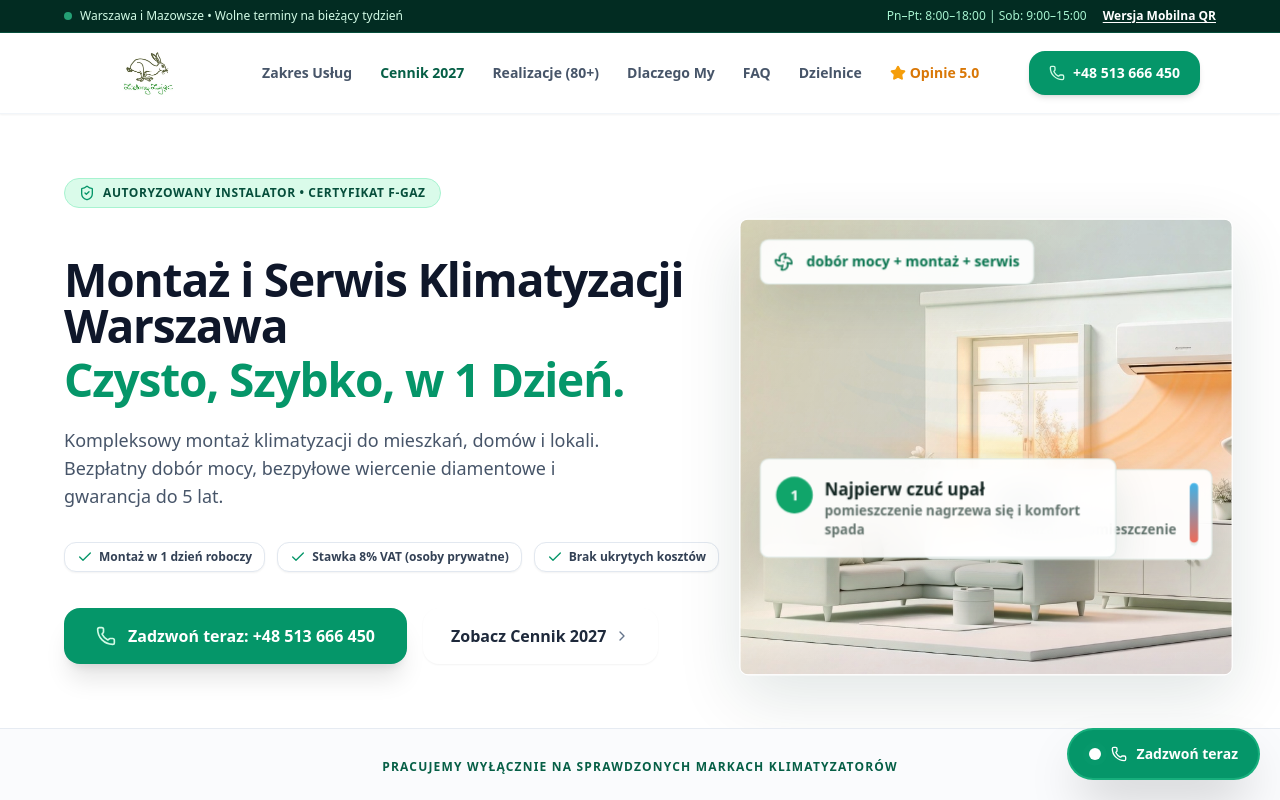
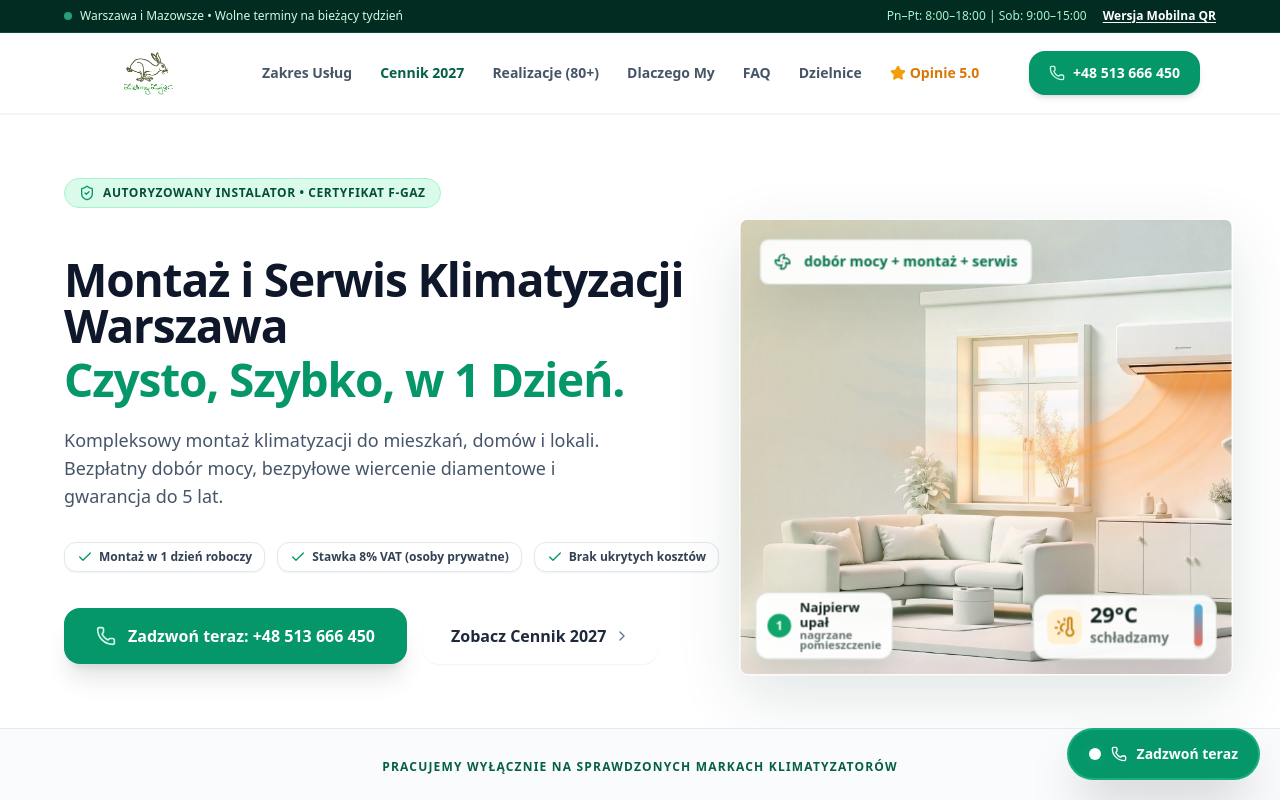
Before and after one commit to averysultan3-creator/s-klima, a React (Vite) app: page / in a window 1280 px wide. Shown: the top 800 px of the page. Built offline with nearby package versions, Linux system fonts and the light colour scheme.

Commit message:
fix: remove duplicate comfort-result overlay, make steps pill compact and lower position

```diff
--- a/src/OriginalHeroRoom.jsx
+++ b/src/OriginalHeroRoom.jsx
@@ -6,7 +6,7 @@ import {
   useSpring,
   useTransform,
 } from "framer-motion";
-import { Fan, ThermometerSun, Check } from "lucide-react";
+import { Fan, ThermometerSun } from "lucide-react";
 import { assetPath } from "./utils";
 
 export default function OriginalHeroRoom() {
@@ -14,31 +14,27 @@ export default function OriginalHeroRoom() {
   const [temp, setTemp] = useState(29);
   const progressMotion = useMotionValue(0);
 
-  // Wheel interaction: WHEN CURSOR IS OVER ANIMATION -> prevent page scroll & animate room!
+  // Wheel interaction: scroll page normally when outside, animate room when hovered
   useEffect(() => {
     const el = containerRef.current;
     if (!el) return;
 
     const handleWheel = (e) => {
-      // Prevent default page scroll while hovering over the room
       e.preventDefault();
       e.stopPropagation();
 
       const current = progressMotion.get();
-      // Sensitivity factor
-      const delta = e.deltaY > 0 ? 0.045 : -0.045;
+      const delta = e.deltaY > 0 ? 0.05 : -0.05;
       const next = Math.min(1, Math.max(0, current + delta));
       progressMotion.set(next);
     };
 
-    // Note: passive: false is strictly required to allow e.preventDefault()
     el.addEventListener("wheel", handleWheel, { passive: false });
     return () => {
       el.removeEventListener("wheel", handleWheel);
     };
   }, [progressMotion]);
 
-  // Exact spring and transforms from the original S-Klima engine
   const smooth = useSpring(progressMotion, { stiffness: 72, damping: 24, mass: 0.25 });
   const cameraScale = useTransform(smooth, [0, 0.18, 0.55, 1], [1.08, 1.34, 0.92, 0.92]);
   const cameraY = useTransform(smooth, [0, 0.18, 0.55, 1], [16, -24, 0, 0]);
@@ -58,9 +54,6 @@ export default function OriginalHeroRoom() {
   const hotStoryOpacity = useTransform(smooth, [0, 0.16, 0.3], [1, 1, 0]);
   const airflowStoryOpacity = useTransform(smooth, [0.24, 0.4, 0.58], [0, 1, 0]);
   const coolStoryOpacity = useTransform(smooth, [0.54, 0.74, 1], [0, 1, 1]);
-
-  const finalCardOpacity = useTransform(smooth, [0.72, 0.88, 1], [0, 1, 1]);
-  const finalCardY = useTransform(smooth, [0.72, 1], [18, 0]);
 
   const tempMotion = useTransform(smooth, [0, 0.25, 0.65, 1], [29, 27, 22, 21]);
   const mercuryScale = useTransform(smooth, [0, 1], [1, 0.28]);
@@ -118,42 +111,48 @@ export default function OriginalHeroRoom() {
           <span className="snow-dot dot-three" />
         </motion.div>
 
-        {/* Thermometer Widget */}
+        {/* Thermometer Widget on bottom right */}
         <div className="thermo-card" aria-label={`Temperatura ${temp} stopni`}>
           <div className="thermo-icon">
-            <ThermometerSun size={22} />
+            <ThermometerSun size={20} />
           </div>
           <div>
             <strong>{temp}°C</strong>
-            <span>{temp > 23 ? "schładzamy pomieszczenie" : "komfort gotowy"}</span>
+            <span>{temp > 23 ? "schładzamy" : "komfort gotowy"}</span>
           </div>
           <div className="mercury-track">
             <motion.span style={{ scaleY: mercuryScale, transformOrigin: "bottom" }} />
           </div>
         </div>
 
-        {/* Service badge */}
+        {/* Clean top badge without duplicate comfort overlay */}
         <div className="install-badge">
-          <Fan size={18} />
+          <Fan size={16} />
           dobór mocy + montaż + serwis
         </div>
 
-        {/* 1-2-3 Story Card */}
-        <div className="hero-story">
-          <motion.div style={{ opacity: hotStoryOpacity }}>
-            <span>1</span>
-            <strong>Najpierw czuć upał</strong>
-            <small>pomieszczenie nagrzewa się i komfort spada</small>
+        {/* Compact, lowered 1-2-3 Story Card in bottom left */}
+        <div className="hero-story-compact">
+          <motion.div style={{ opacity: hotStoryOpacity }} className="story-step">
+            <span className="step-num">1</span>
+            <div className="step-text">
+              <strong>Najpierw upał</strong>
+              <small>nagrzane pomieszczenie</small>
+            </div>
           </motion.div>
-          <motion.div style={{ opacity: airflowStoryOpacity }}>
-            <span>2</span>
-            <strong>Urządzenie rozprowadza chłód</strong>
-            <small>nawiew szybko miesza powietrze w pokoju</small>
+          <motion.div style={{ opacity: airflowStoryOpacity }} className="story-step">
+            <span className="step-num">2</span>
+            <div className="step-text">
+              <strong>Nawiew chłodzi</strong>
+              <small>cyrkulacja powietrza</small>
+            </div>
           </motion.div>
-          <motion.div style={{ opacity: coolStoryOpacity }}>
-            <span>3</span>
-            <strong>W pokoju robi się przyjemnie</strong>
-            <small>temperatura spada, komfort rośnie od razu</small>
+          <motion.div style={{ opacity: coolStoryOpacity }} className="story-step">
+            <span className="step-num">3</span>
+            <div className="step-text">
+              <strong>Przyjemny chłód</strong>
+              <small>komfortowe 21°C</small>
+            </div>
           </motion.div>
         </div>
 
@@ -166,18 +165,6 @@ export default function OriginalHeroRoom() {
           <img src={assetPath("/ac-closeup.png")} alt="" className="ac-closeup-image" />
           <span>cichy nawiew</span>
         </motion.div>
-
-        {/* Final Result Success Card */}
-        <motion.div
-          className="comfort-result"
-          style={{ opacity: finalCardOpacity, y: finalCardY }}
-        >
-          <Check size={18} />
-          <div>
-            <strong>Komfort gotowy</strong>
-            <span>wycena, dobór i termin w jednym miejscu</span>
-          </div>
-        </motion.div>
       </motion.div>
     </div>
   );
--- a/src/styles.css
+++ b/src/styles.css
@@ -22,6 +22,87 @@
 .no-scrollbar {
   -ms-overflow-style: none;
   scrollbar-width: none;
+}
+
+.hero-story-compact {
+  position: absolute;
+  left: 14px;
+  bottom: 14px;
+  width: auto;
+  max-width: 210px;
+  min-height: 48px;
+  pointer-events: none;
+  z-index: 10;
+}
+
+.hero-story-compact .story-step {
+  position: absolute;
+  left: 0;
+  bottom: 0;
+  display: flex;
+  align-items: center;
+  gap: 8px;
+  padding: 6px 10px;
+  border: 1px solid rgba(220, 233, 229, 0.95);
+  border-radius: 12px;
+  background: rgba(255, 255, 255, 0.94);
+  box-shadow: 0 10px 25px rgba(12, 46, 38, 0.12);
+  backdrop-filter: blur(10px);
+}
+
+.hero-story-compact .step-num {
+  display: flex;
+  align-items: center;
+  justify-content: center;
+  width: 22px;
+  height: 22px;
+  border-radius: 50%;
+  background: var(--emerald, #10a56a);
+  color: white;
+  font-size: 0.72rem;
+  font-weight: 900;
+  flex-shrink: 0;
+}
+
+.hero-story-compact .step-text strong {
+  display: block;
+  color: var(--ink, #10231f);
+  font-size: 0.76rem;
+  line-height: 1.1;
+  font-weight: 800;
+}
+
+.hero-story-compact .step-text small {
+  display: block;
+  color: var(--muted, #62736d);
+  font-size: 0.65rem;
+  font-weight: 600;
+  line-height: 1;
+}
+
+/* Position thermo card cleanly in bottom right */
+.thermo-card {
+  right: 14px !important;
+  bottom: 14px !important;
+  min-width: 170px !important;
+  padding: 8px 12px !important;
+  gap: 8px !important;
+  border-radius: 14px !important;
+  z-index: 10;
+}
+
+.thermo-card strong {
+  font-size: 1.25rem !important;
+}
+
+.thermo-icon {
+  width: 32px !important;
+  height: 32px !important;
+  border-radius: 8px !important;
+}
+
+.mercury-track {
+  height: 42px !important;
 }
 
 :root {
```
